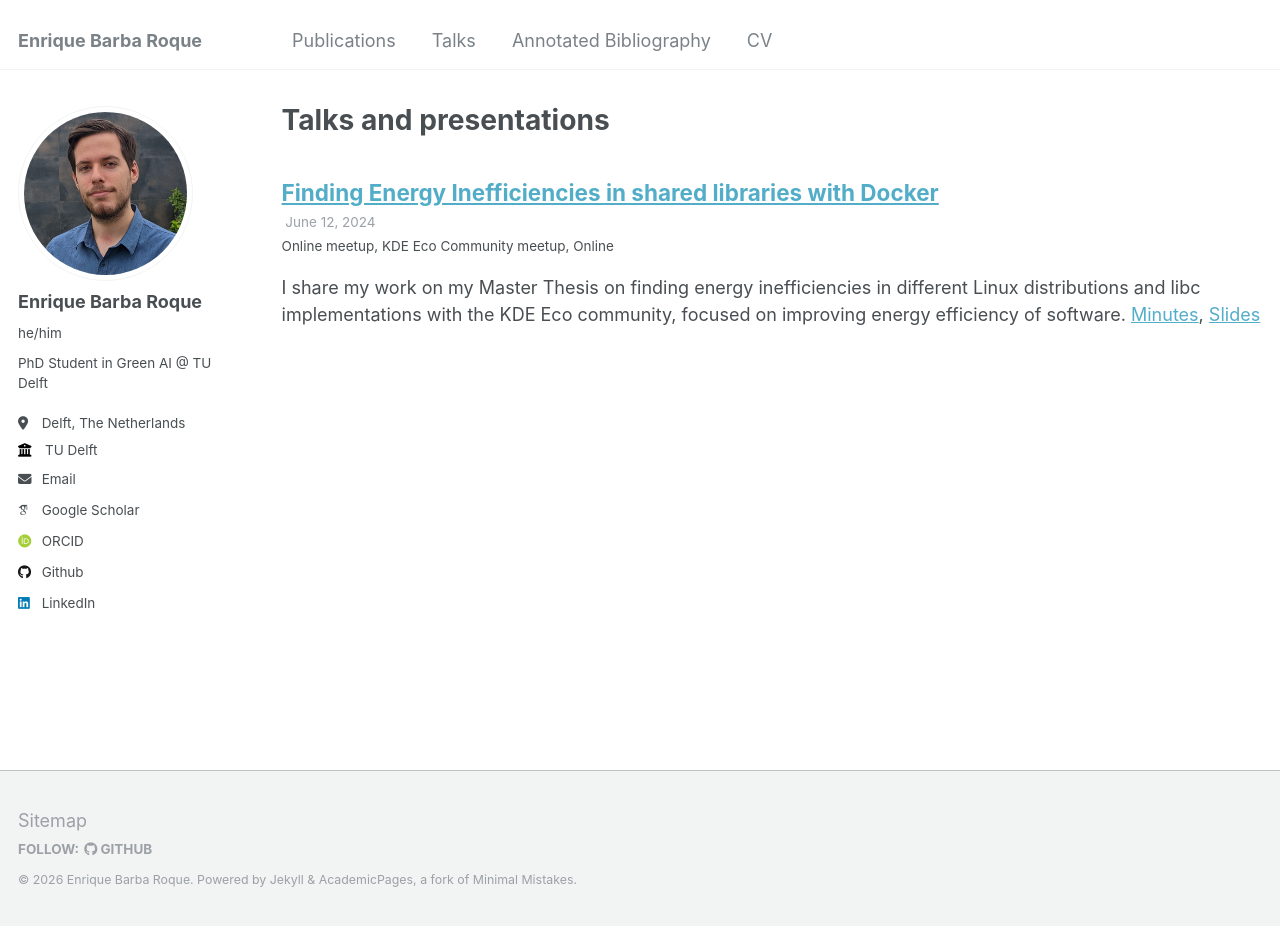
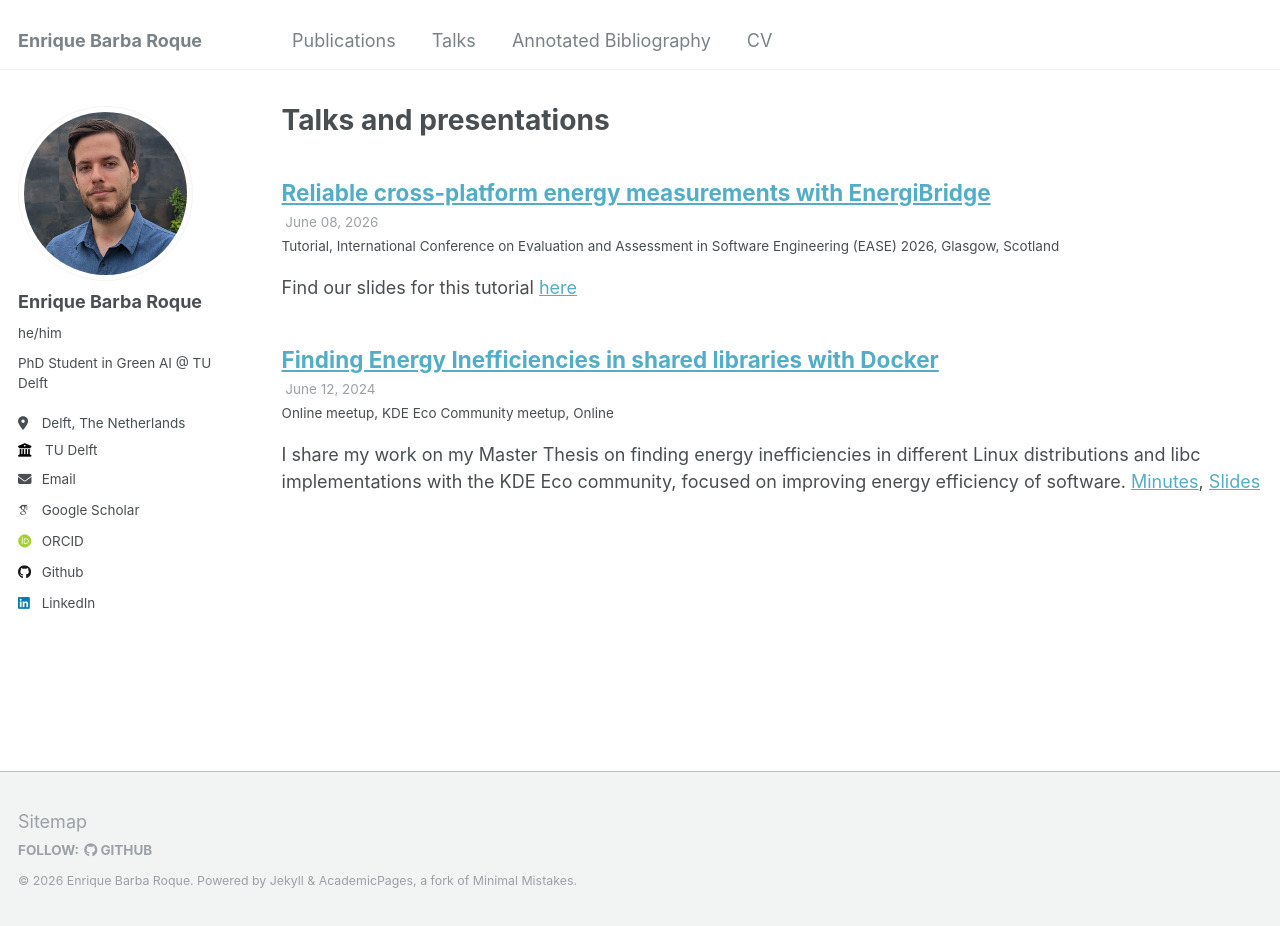
Before and after one commit to enriquebarba97/enriquebarba97.github.io, a Jekyll site: the page built from _pages/talks.html, in a window 1280 px wide and 926 px high. Built offline with Jekyll 4.4.1, drawn with Linux system fonts in a browser that asks for light colours; some web fonts are replaced.

Commit message:
Add EASE tutorial

```diff
--- a/_layouts/talk.html
+++ b/_layouts/talk.html
@@ -36,6 +36,10 @@ layout: default
           <p class="page__date"><strong><i class="fa fa-fw fa-calendar" aria-hidden="true"></i>Date:</strong> <time datetime="{{ page.date | date_to_xmlschema }}">{{ page.date | date: "%B %d, %Y" }}</time></p>
         {% endif %}
         {% if page.talk_type %}<p>{{page.talk_type}} at {{ page.venue }},  {{page.location}} {% endif %}
+
+        {% if page.authors %}
+            <p><strong>Authors:</strong> {{ page.authors | join: ", " }}</p>
+        {% endif %}
 
         </header>
       {% endunless %}
--- /dev/null
+++ b/_talks/2026-06-10-energibridge-tutorial.md
@@ -0,0 +1,17 @@
+---
+title: "Reliable cross-platform energy measurements with EnergiBridge"
+collection: talks
+authors:
+    - Carolin Brandt
+    - Enrique Barba Roque
+type: "Tutorial"
+talk_type: "Conference Tutorial"
+permalink: /talks/2026-06-10-energibridge-tutorial
+venue: "International Conference on Evaluation and Assessment in Software Engineering (EASE) 2026"
+date: 2026-06-08
+location: "Glasgow, Scotland"
+---
+
+Find our slides for this tutorial [here](https://ebarba.com/files/EASE-Tutorial-EnergiBridge.pdf)
+
+This tutorial gives a hands-on introduction to reliable software energy consumption measurements with EnergiBridge. EnergiBridge provides an interface for energy measurements across multiple operating systems and processor architectures. Next to being used in several studies focusing on energy consumption, it is also the basis for the coursework on Sustainable Software Engineering at TU Delft, where 100+ students learn each year how to conduct scientifically reliable measurements through their project work (find some of the reports of the most recent edition at: [https://luiscruz.github.io/course_sustainableSE/2026/p1_measuring_software](https://luiscruz.github.io/course_sustainableSE/2026/p1_measuring_software)).
```
Also changed, not shown: 1 other file.
